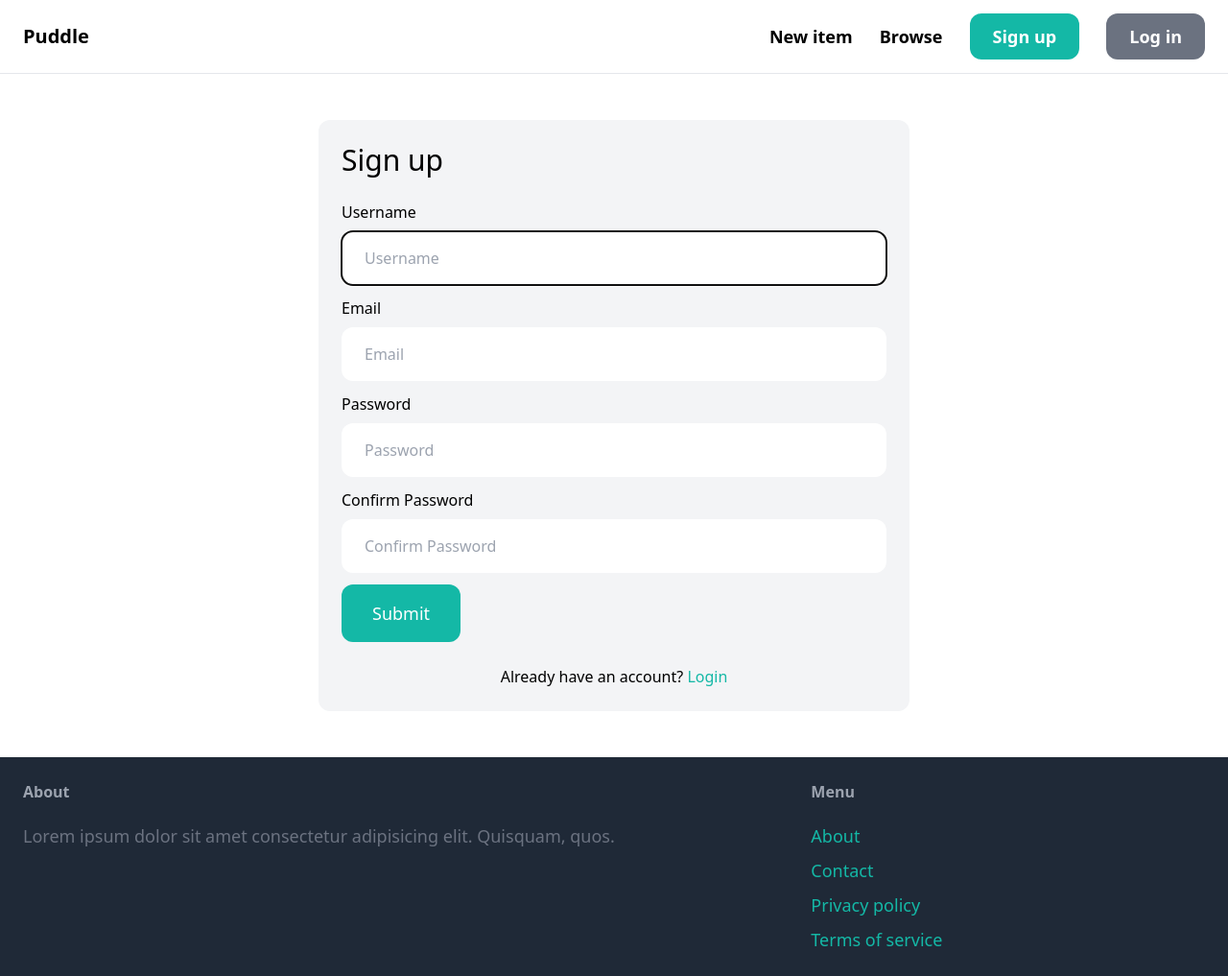
After one commit to DanioFiore/django-marketplace, a Django app: page /signup/ in a window 1280 px wide. The commit adds this page. Shown: the whole page at 96% size. Run offline with Django 5.2, Linux system fonts and the light colour scheme; some libraries are stand-ins or nearby versions.

Commit message:
Add user signup functionality and update navigation
- Introduced a new SignUpForm for user registration with custom styling.
- Created a signup view to handle form submission and user creation.
- Added a signup template for user interface.
- Updated the base template to link to the signup page and adjusted contact page URL routing.
- Included new compiled Python files in __pycache__ directories.

```diff
--- /dev/null
+++ b/core/forms.py
@@ -0,0 +1,25 @@
+from django import forms
+from django.contrib.auth.forms import UserCreationForm, AuthenticationForm
+from django.contrib.auth.models import User
+
+class SignUpForm(UserCreationForm):
+    class Meta:
+        model = User
+        fields = ('username', 'email', 'password1', 'password2')
+
+    username = forms.CharField(widget=forms.TextInput(attrs={
+        'placeholder': 'Username',
+        'class': 'w-full py-4 px-6 rounded-xl',
+    }))
+    email = forms.EmailField(widget=forms.EmailInput(attrs={
+        'placeholder': 'Email',
+        'class': 'w-full py-4 px-6 rounded-xl',
+    }))
+    password1 = forms.CharField(widget=forms.PasswordInput(attrs={
+        'placeholder': 'Password',
+        'class': 'w-full py-4 px-6 rounded-xl',
+    }))
+    password2 = forms.CharField(widget=forms.PasswordInput(attrs={
+        'placeholder': 'Confirm Password',
+        'class': 'w-full py-4 px-6 rounded-xl',
+    }))
--- a/core/templates/core/base.html
+++ b/core/templates/core/base.html
@@ -12,7 +12,7 @@
       <div class="space-x-6">
         <a href="#" class="text-lg font-semibold hover:text-gray-500">New item</a>
         <a href="#" class="text-lg font-semibold hover:text-gray-500">Browse</a>
-        <a href="#" class="px-6 py-3 text-lg font-semibold bg-teal-500 text-white rounded-xl hover:bg-teal-700">Sign up</a>
+        <a href="{% url 'core:signup' %}" class="px-6 py-3 text-lg font-semibold bg-teal-500 text-white rounded-xl hover:bg-teal-700">Sign up</a>
         <a href="#" class="px-6 py-3 text-lg font-semibold bg-gray-500 text-white rounded-xl hover:bg-gray-700">Log in</a>
       </div>
     </nav>
@@ -31,7 +31,7 @@
         <ul class="space-y-2">
           <li><a href="#" class="text-lg text-teal-500 hover:text-teal-700">About</a></li>
           <!-- django with url, go to search for a url that has the name contact in urls.py -->
-          <li><a href="{% url 'contact' %}" class="text-lg text-teal-500 hover:text-teal-700">Contact</a></li>
+          <li><a href="{% url 'core:contact' %}" class="text-lg text-teal-500 hover:text-teal-700">Contact</a></li>
           <li><a href="#" class="text-lg text-teal-500 hover:text-teal-700">Privacy policy</a></li>
           <li><a href="#" class="text-lg text-teal-500 hover:text-teal-700">Terms of service</a></li>
         </ul>
--- /dev/null
+++ b/core/templates/core/signup.html
@@ -0,0 +1,42 @@
+{% extends "core/base.html" %}
+
+{% block title %}Sign up | Puddle{% endblock %}
+
+{% block content %}
+  <div class="w-1/2 my-6 mx-auto p-6 bg-gray-100 rounded-xl">
+    <h1 class="mb-6 text-3xl">Sign up</h1>
+    <form method="post" action=".">
+      {% csrf_token %}
+
+      <div class="mb-3">
+        <label class="inline-block mb-2">Username</label><br>
+        {{ form.username }}
+      </div>
+      <div class="mb-3">
+        <label class="inline-block mb-2">Email</label><br>
+        {{ form.email }}
+      </div>
+      <div class="mb-3">
+        <label class="inline-block mb-2">Password</label><br>
+        {{ form.password1 }}
+      </div>
+      <div class="mb-3">
+        <label class="inline-block mb-2">Confirm Password</label><br>
+        {{ form.password2 }}
+      </div>
+
+      {% if form.errors or form.non_field_errors %}
+        <div class="mb-3 p-6 bg-red-100 rounded-xl">
+          {% for field in form %}
+            {{ field.errors }}
+          {% endfor %}
+
+          {{ form.non_field_errors }}
+        </div>
+      {% endif %}
+      <button class="py-4 px-8 text-lg bg-teal-500 hover:bg-teal-700 rounded-xl text-white">Submit</button>
+    </form>
+
+    <p class="mt-6 text-center">Already have an account? <a href="#" class="text-teal-500">Login</a></p>
+  </div>
+{% endblock %}
--- /dev/null
+++ b/core/urls.py
@@ -0,0 +1,10 @@
+from django.urls import path
+from . import views
+
+app_name = 'core'
+
+urlpatterns = [
+    path('', views.index, name='index'),
+    path('contact/', views.contact, name='contact'),
+    path('signup/', views.signup, name='signup'),
+]
--- a/core/views.py
+++ b/core/views.py
@@ -1,6 +1,6 @@
-from django.shortcuts import render
-
+from django.shortcuts import render, redirect
 from item.models import Item, Category
+from .forms import SignUpForm
 
 # Create your views here.
 def index(request):
@@ -14,3 +14,17 @@ def index(request):
 
 def contact(request):
     return render(request, 'core/contact.html')
+
+def signup(request):
+    if request.method == 'POST':
+        form = SignUpForm(request.POST)
+
+        if form.is_valid():
+            form.save()
+            return redirect('/login/')
+    else:
+        form = SignUpForm()
+
+    return render(request, 'core/signup.html', {
+        'form': form,
+    })
--- a/puddle/urls.py
+++ b/puddle/urls.py
@@ -16,11 +16,9 @@ Including another URLconf
 """
 from django.contrib import admin
 from django.urls import path, include
-from core.views import index, contact
 
 urlpatterns = [
     path('admin/', admin.site.urls),
-    path('', index, name='index'),
-    path('contact/', contact, name='contact'),
-    path('items/', include('item.urls')),
+    path('', include('core.urls')),
+    path('items/', include('item.urls', namespace='item')),
 ]
```
Also changed, not shown: db.sqlite3.
